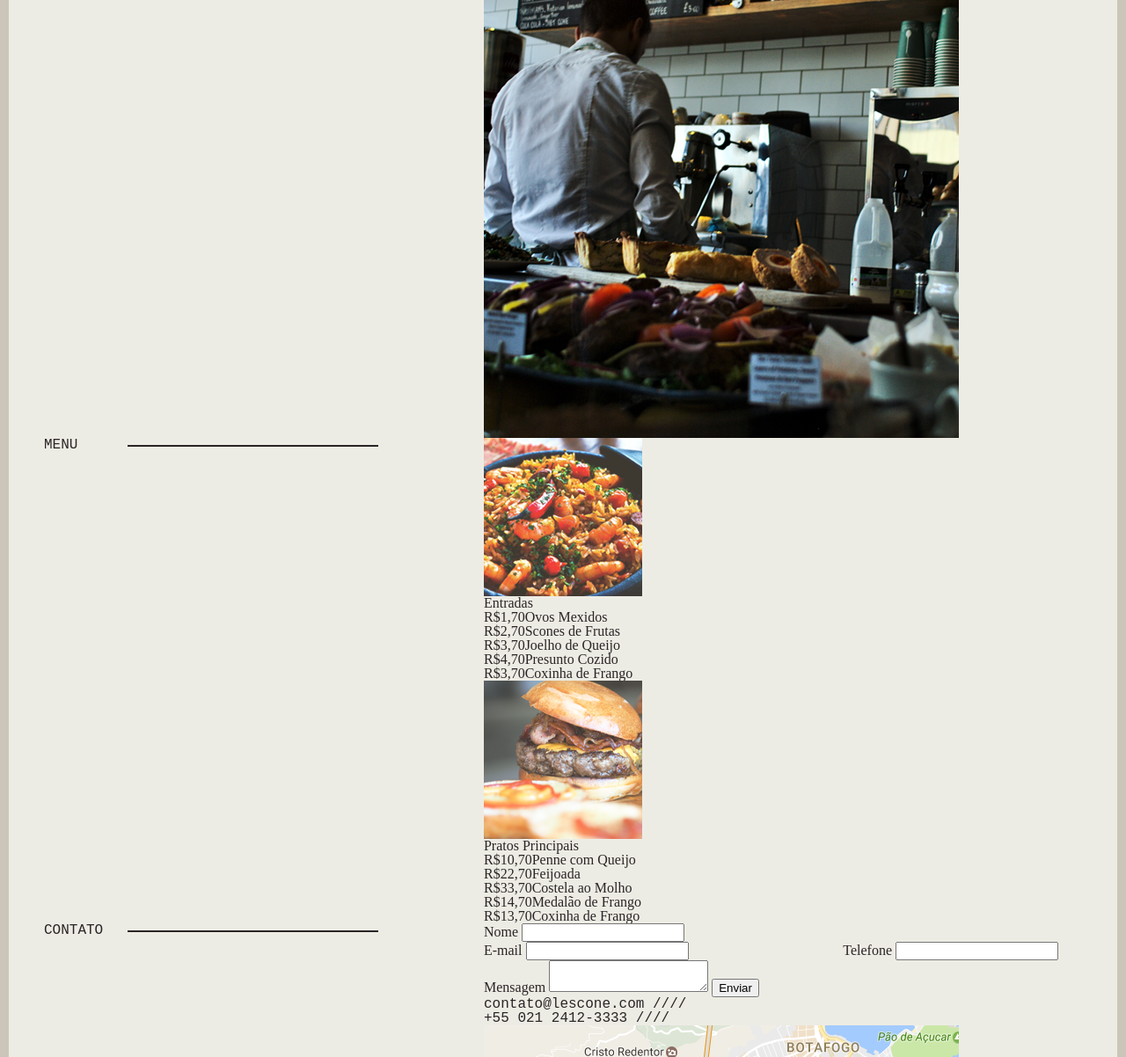
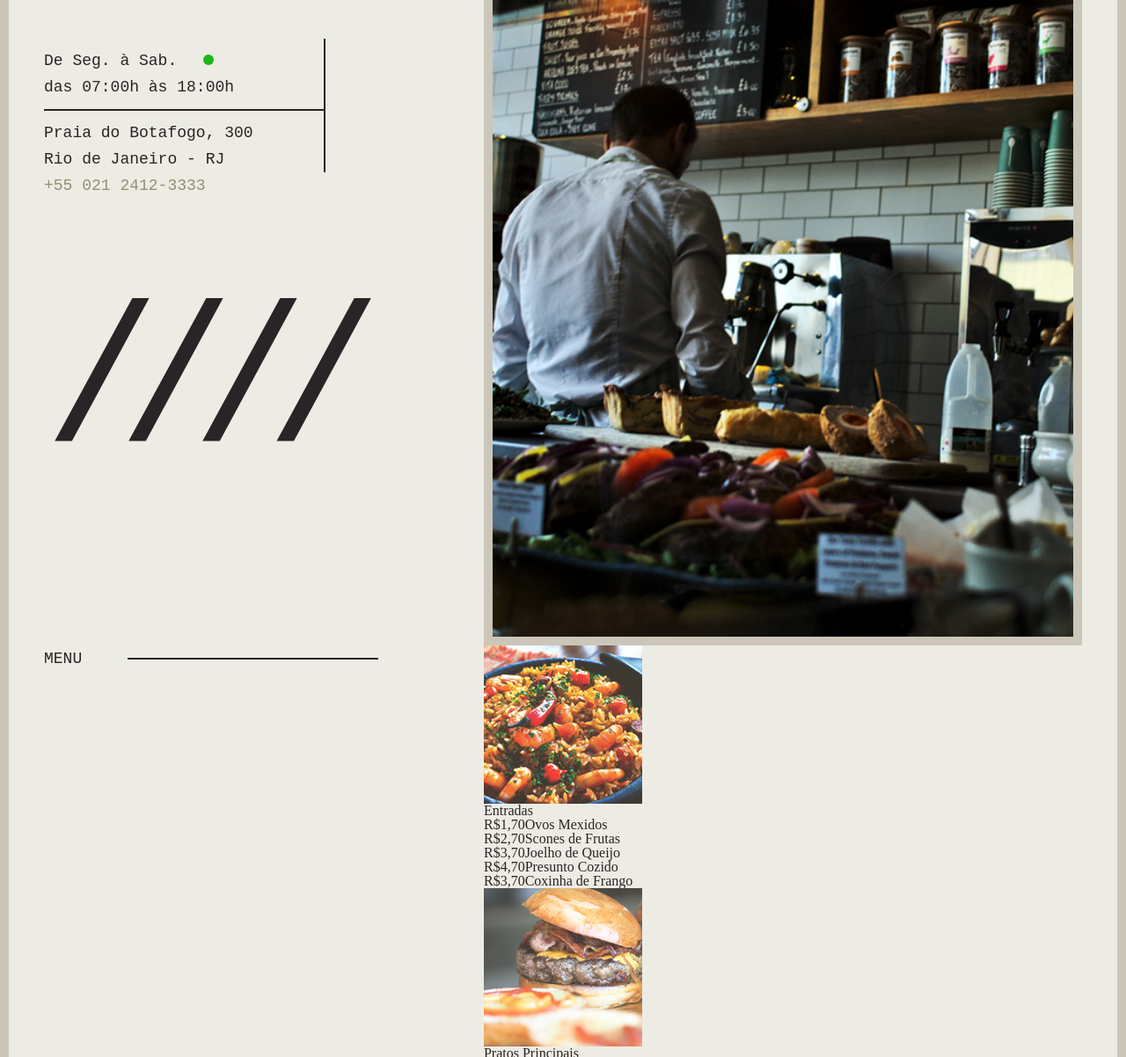
Before and after one commit to jpdrsanchez/lescone, a website: page index.html in a window 1280 px wide. Shown: the part 212-1414 px from the top of the page at 88% size. Drawn offline with Linux system fonts and the light colour scheme; a web font is replaced by a local one.

Commit message:
Finalized _intro.scss

```diff
--- a/css/scss/_geral.scss
+++ b/css/scss/_geral.scss
@@ -1,6 +1,6 @@
 body {
 	background: $bege-claro;
-  border: rem(10) solid $bege-medio;
+	border: 10px solid $bege-medio;
 	color: $cinza;
 	@include device(small) {
 		border: none;
@@ -20,16 +20,16 @@ p {
 	@include tipo-1(18);
 	text-transform: uppercase;
 	@include device(small) {
-    margin-bottom: rem(40);
+		margin-bottom: 40px;
 	}
 	&::after {
 		content: '';
 		display: block;
-    background: $cinza;
 		width: 75%;
 		float: right;
-    height: rem(2);
-    margin-top: rem(8);
+		height: 2px;
+		background: $cinza;
+		margin-top: 14px;
 		@include device(medium) {
 			width: 60%;
 		}
--- /dev/null
+++ b/css/scss/_intro.scss
@@ -0,0 +1,59 @@
+.intro {
+	margin-top: 60px;
+	@include device(small) {
+		margin-top: 20px;
+	}
+}
+
+.logo {
+	margin-bottom: 60px;
+}
+
+.intro-info {
+	border-right: 2px solid $cinza;
+	max-width: 320px;
+	p {
+		padding-top: 10px;
+	}
+	p:first-child {
+		border-bottom: 2px solid $cinza;
+		padding-bottom: 10px;
+	}
+}
+
+.intro-telefone {
+  color: $bege-escuro;
+  @include device(small) {
+    margin-bottom: 40px;
+  }
+  &::after {
+    content: '/ / / /';
+    display: block;
+    margin-top: 200px;
+    font-size: 220px;
+    letter-spacing: -90px;
+    color: $cinza;
+    @include device(medium) {
+      margin-top: 80px;
+      font-size: 160px;
+      letter-spacing: -70px;
+    }
+    @include device(small) {
+      display: none;
+    }
+  }
+}
+
+.aberto {
+  display: inline-block;
+  width: 12px;
+  height: 12px;
+  background: $verde;
+  border-radius: 50%;
+  margin-left: 30px;
+}
+
+.intro-foto {
+  border: 10px solid $bege-medio;
+  width: 100%;
+}
--- a/css/scss/_variaveis-e-mixins.scss
+++ b/css/scss/_variaveis-e-mixins.scss
@@ -3,32 +3,32 @@ $bege-claro: #edece4;
 $bege-medio: #cbc6b9;
 $bege-escuro: #988c77;
 $cinza: #2a2426;
+$verde: #1ab912;
 
 // Fontes
 $fonte-1: 'PT Mono', monospace;
 $fonte-2: 'Aref Ruqaa', serif;
 
-@function rem($pixel, $contexto: 16) {
-  @return $pixel / $contexto + rem;
+@function em($pixel, $contexto: 16) {
+	@return $pixel / $contexto + em;
 }
 
-// Mixins Fontes
 @mixin tipo-1($size) {
-  font-family: $fonte-1;
-  @if size == 18 {
-    font-size: rem(18);
-    line-height: rem(30);
-  }
+	font-family: $fonte-1;
+	@if $size == 18 {
+		font-size: em(18);
+		line-height: em(30, 18);
+	}
 }
 
 @mixin tipo-2($size) {
-  font-family: $fonte-2;
-  @if size == 18 {
-    font-size: rem(18);
-    line-height: rem(30);
-  }
-  @else if size == 24 {
-    font-size: rem(18);
-    line-height: rem(30);
-  }
+	font-family: $fonte-2;
+	@if $size == 18 {
+		font-size: em(18);
+		line-height: em(30, 18);
+	}
+	@else if $size == 24 {
+		font-size: em(24);
+		line-height: em(30, 24);
+	}
 }
--- a/css/scss/style.scss
+++ b/css/scss/style.scss
@@ -1,4 +1,8 @@
+// Gerais
 @import 'reset';
 @import 'grid';
 @import 'variaveis-e-mixins';
 @import 'geral';
+
+// Partes
+@import 'intro';
--- a/index.html
+++ b/index.html
@@ -16,7 +16,8 @@
 			<div class="intro-info">
 				<p>
 					De Seg. à Sab.<span class="aberto"></span>
-					das 7:00h às 18:00h
+					<br>
+					das 07:00h às 18:00h
 				</p>
 				<p>
 					Praia do Botafogo, 300<br>Rio de Janeiro - RJ
@@ -25,7 +26,7 @@
 			<p class="intro-telefone">+55 021 2412-3333</p>
 		</div>
 		<div class="grid-7">
-			<img src="img/foto.png" alt="Foto de Le Scone">
+			<img class="intro-foto" src="img/foto.png" alt="Foto de Le Scone">
 		</div>
 	</main>
 
```
Also changed, not shown: css/style.css, 1 other file. Lines whose indentation alone changed are shown as unchanged.
